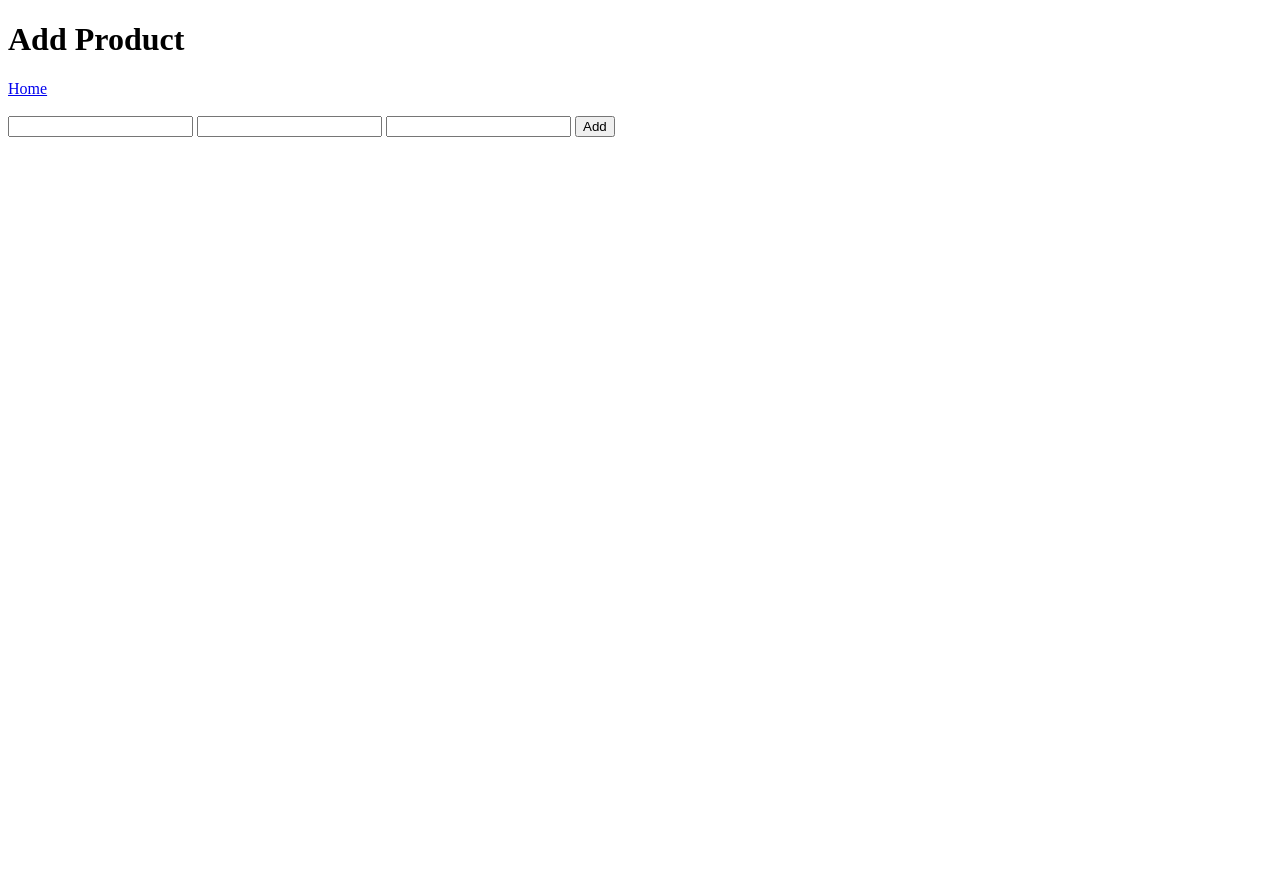
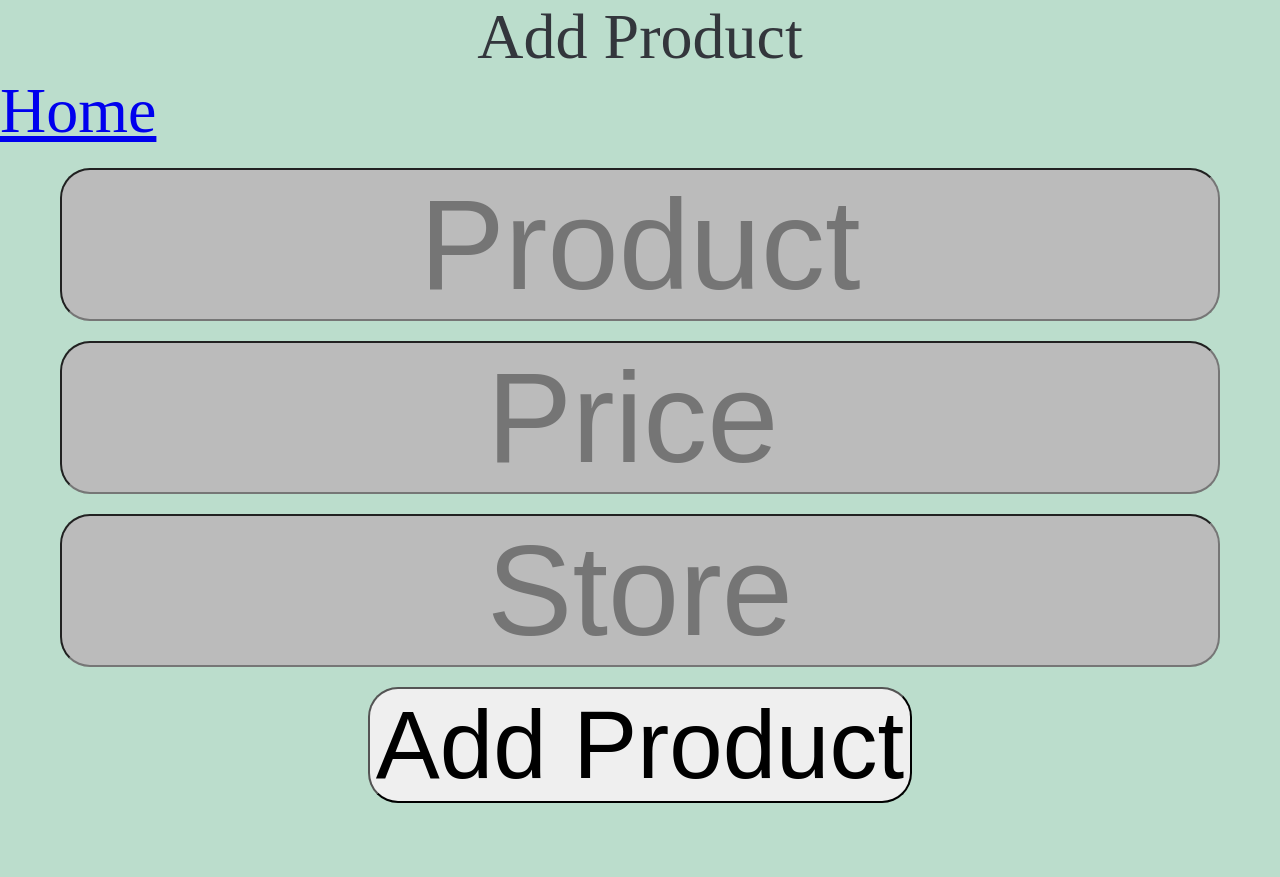
Before and after one commit to d-g-code/django_price_app, a Django app: page /add in a window 1280 px wide. Before the commit the page ends 137 px from the top, so only its background shows below. Run offline with Django 3.2, Linux system fonts and the light colour scheme.

Commit message:
added views for add_product

```diff
--- a/product_price/static/product_price/style.css
+++ b/product_price/static/product_price/style.css
@@ -5,7 +5,7 @@ body {
     background: #bdc;
     font-size: 4em;
 }
-#id_username, #id_password, #id_password1, #id_password2{
+#id_username, #id_password, #id_password1, #id_password2, #id_name, #id_price, #id_store{
     width: 90%;
     color: #33363C;
     background: #bbb;
@@ -42,3 +42,9 @@ body {
     display: block;
     text-align: center;
 }
+.title-product {
+    text-align: center;
+    margin: 0px;
+    padding: 0px;
+    font-size: 1em;
+}
--- a/product_price/templates/product_price/add_product.html
+++ b/product_price/templates/product_price/add_product.html
@@ -1,22 +1,26 @@
+{% load static %}
 <!DOCTYPE html>
 <html lang="en">
 <head>
     <meta charset="UTF-8">
     <title>Add Product</title>
+    <link rel="stylesheet" type="text/css" href="{% static 'product_price/style.css' %}">
 
 </head>
 <body>
-    <h1>Add Product</h1>
+
+    <p class="title-product">Add Product</p>
     <a href="{% url 'product_price:index_product' %}">Home</a>
-    <br>
     <br>
 
     <form method="POST">
         {% csrf_token %}
-        {{ form.name }}
-        {{ form.price }}
-        {{ form.store }}
-        <button type="submit">Add</button>
+
+        <input id="id_name" type="text" name="name" placeholder="Product">
+        <input id="id_price" type="number" name="price" placeholder="Price">
+        <input id="id_store" type="text" name="store" placeholder="Store">
+        <input class="button" type="submit" name="" value="Add Product">
+
     </form>
     <br>
     {% if messages %}
```
